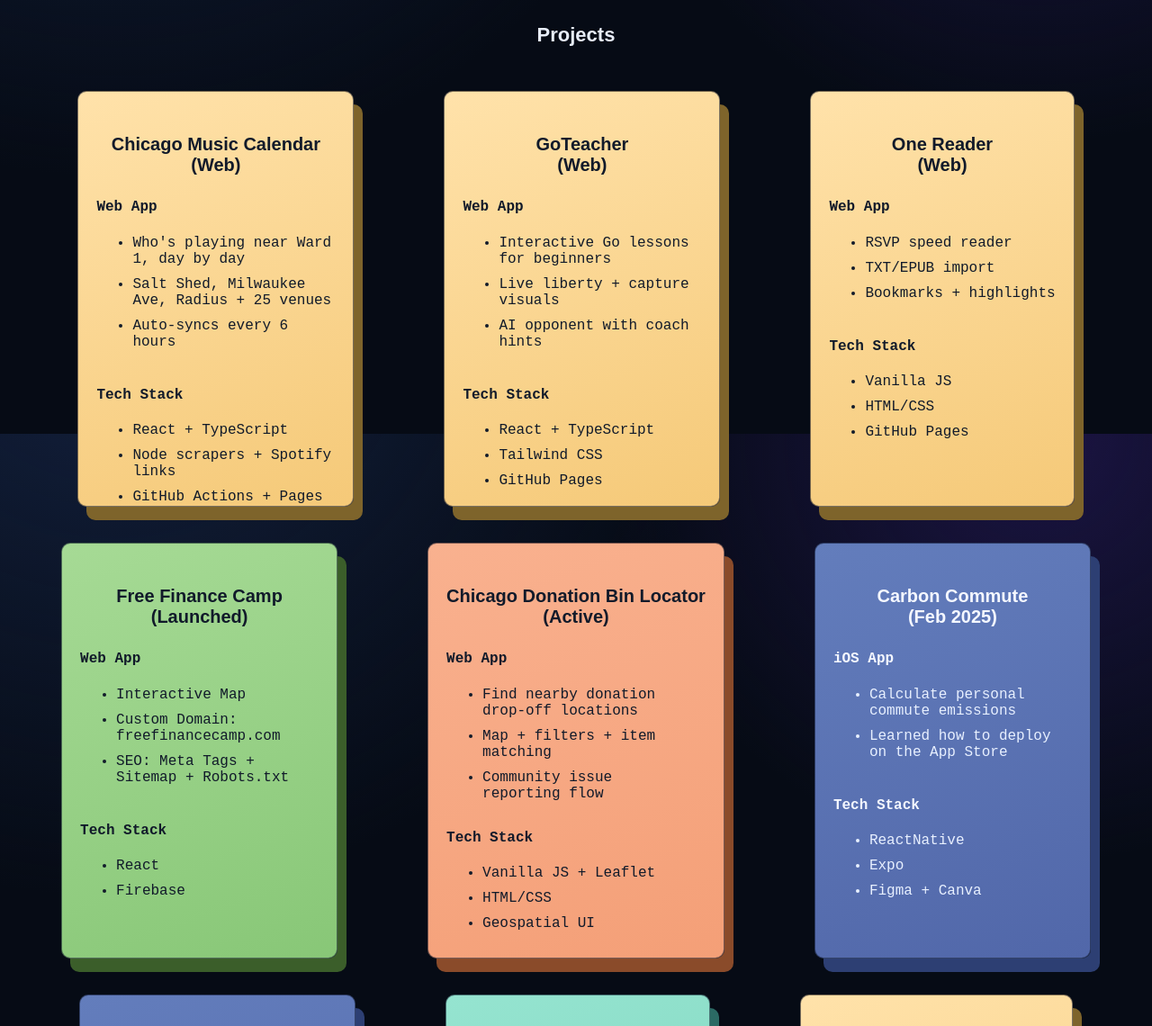
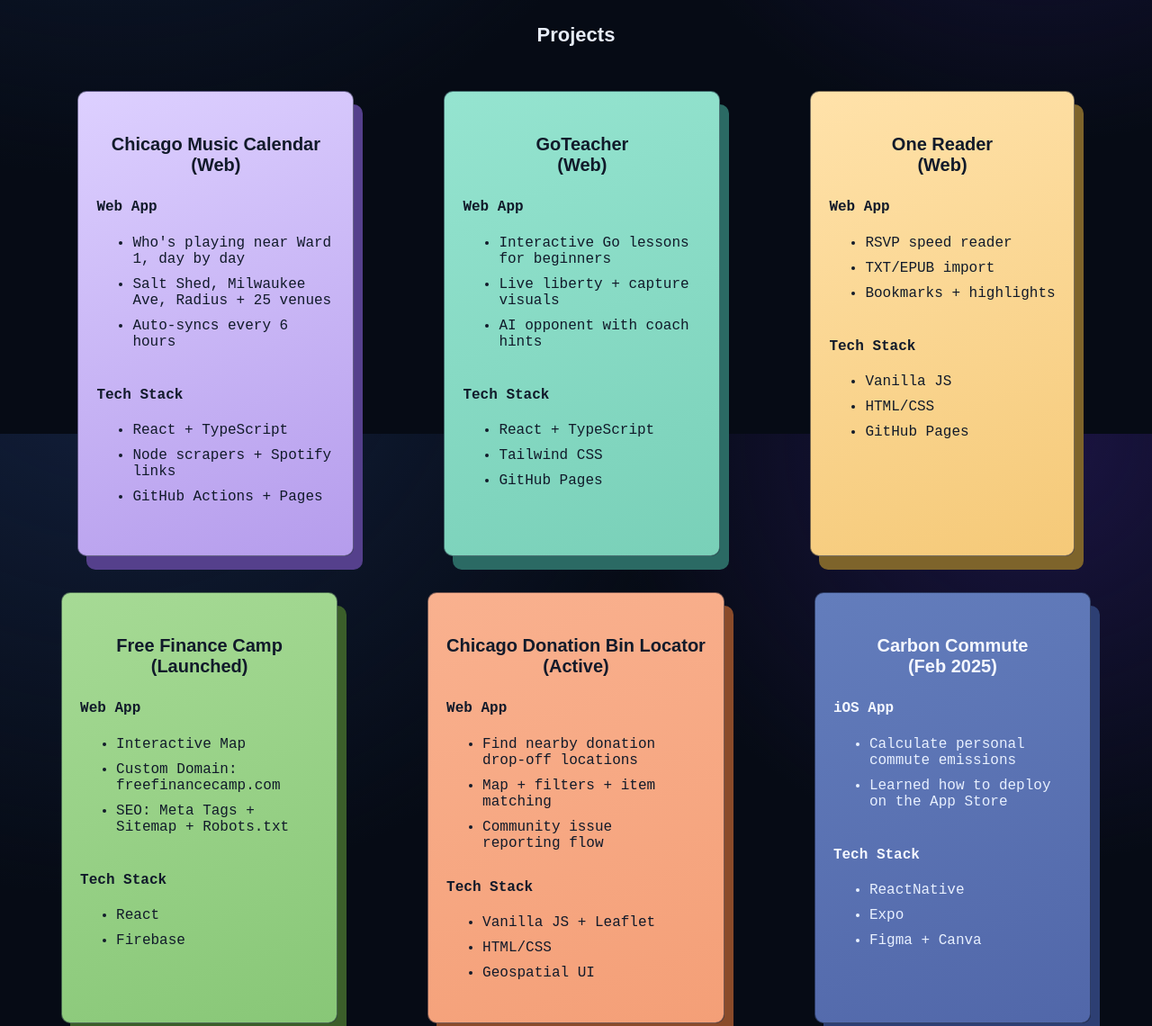
Before and after one commit to Eric-Christine/Personal-Site, a plain HTML site: page index.html in a window 1280 px wide. Shown: the part 318-1458 px from the top of the page at 90% size. Drawn offline with Linux system fonts and the light colour scheme; some packages are replaced by stand-ins of ours; a web font is replaced by a local one.

Commit message:
Give project cards distinct colors and let card height grow to fit text
Co-Authored-By: Claude Opus 5.5 <noreply@anthropic.com>

```diff
--- a/app.css
+++ b/app.css
@@ -19,6 +19,7 @@
   --card-red: #8e3a51;
   --card-orange: #f49f77;
   --card-green: #88c777;
+  --card-purple: #b59cec;
   --accent: #5ef2b3;
   --accent-2: #6dc8ff;
 }
@@ -204,7 +205,7 @@ a:hover {
   padding: 20px;
   min-width: 250px;
   max-width: 500px;
-  height: 420px;
+  min-height: 420px;
   border: 1px solid var(--card-border);
   border-radius: 10px;
   background: linear-gradient(160deg, #ffe2aa, var(--card-yellow));
@@ -229,7 +230,7 @@ a:hover {
   padding: 20px;
   min-width: 250px;
   max-width: 500px;
-  height: 420px;
+  min-height: 420px;
   border: 1px solid var(--card-border);
   border-radius: 10px;
   background: linear-gradient(160deg, #637dbc, var(--card-blue));
@@ -248,7 +249,7 @@ a:hover {
   padding: 20px;
   min-width: 250px;
   max-width: 500px;
-  height: 420px;
+  min-height: 420px;
   border: 1px solid var(--card-border);
   border-radius: 10px;
   background: linear-gradient(160deg, #95e4d0, var(--card-teal));
@@ -266,7 +267,7 @@ a:hover {
   padding: 20px;
   min-width: 250px;
   max-width: 500px;
-  height: 420px;
+  min-height: 420px;
   border: 1px solid var(--card-border);
   border-radius: 10px;
   background: linear-gradient(160deg, #a84a63, var(--card-red));
@@ -286,7 +287,7 @@ a:hover {
   padding: 20px;
   min-width: 250px;
   max-width: 500px;
-  height: 420px;
+  min-height: 420px;
   border: 1px solid var(--card-border);
   border-radius: 10px;
   background: linear-gradient(160deg, #f9b18f, var(--card-orange));
@@ -305,7 +306,7 @@ a:hover {
   padding: 20px;
   min-width: 250px;
   max-width: 500px;
-  height: 420px;
+  min-height: 420px;
   border: 1px solid var(--card-border);
   border-radius: 10px;
   background: linear-gradient(160deg, #a6da95, var(--card-green));
@@ -314,6 +315,22 @@ a:hover {
   font-family: 'Overpass Mono', monospace;
 
   /* animation:  slideInFromLeft .8s none 0s iteration-count 1 ease-in-out; */
+
+  animation: slideInFromLeft 1s ease-in-out 0s 1;
+
+}
+
+.card8 {
+  margin: 20px 50px;
+  padding: 20px;
+  min-width: 250px;
+  max-width: 500px;
+  min-height: 420px;
+  border: 1px solid var(--card-border);
+  border-radius: 10px;
+  background: linear-gradient(160deg, #ddd0ff, var(--card-purple));
+  box-shadow: 10px 15px #55408c;
+  font-family: 'Overpass Mono', monospace;
 
   animation: slideInFromLeft 1s ease-in-out 0s 1;
 
@@ -383,6 +400,15 @@ a:hover {
   color: var(--card-ink);
 }
 
+.card8 ul {
+  padding-bottom: 10px;
+}
+
+.card8 a {
+  text-decoration: none;
+  color: var(--card-ink);
+}
+
 h4 {
   text-align: left;
   color: var(--card-ink);
@@ -430,6 +456,11 @@ h4 {
 .card7:active {
   transform: translateY(4px) translateX(3px);
   box-shadow: 5px 6px #3b5e2a;
+}
+
+.card8:active {
+  transform: translateY(4px) translateX(3px);
+  box-shadow: 5px 6px #55408c;
 }
 
 
--- a/index.html
+++ b/index.html
@@ -102,7 +102,7 @@
     <h4 id="projects"> Projects</h4>
     <section class="portfolio">
 
-      <article class="card hvr-grow"> <a target="_blank" href="https://eric-christine.github.io/Chicago_Music_Calendar/">
+      <article class="card8 hvr-grow"> <a target="_blank" href="https://eric-christine.github.io/Chicago_Music_Calendar/">
           <h4 class="card_title">
             Chicago Music Calendar <br> (Web)
           </h4>
@@ -121,7 +121,7 @@
         </a>
       </article>
 
-      <article class="card hvr-grow"> <a target="_blank" href="https://eric-christine.github.io/GoTeacher/">
+      <article class="card2 hvr-grow"> <a target="_blank" href="https://eric-christine.github.io/GoTeacher/">
           <h4 class="card_title">
             GoTeacher <br> (Web)
           </h4>
```
